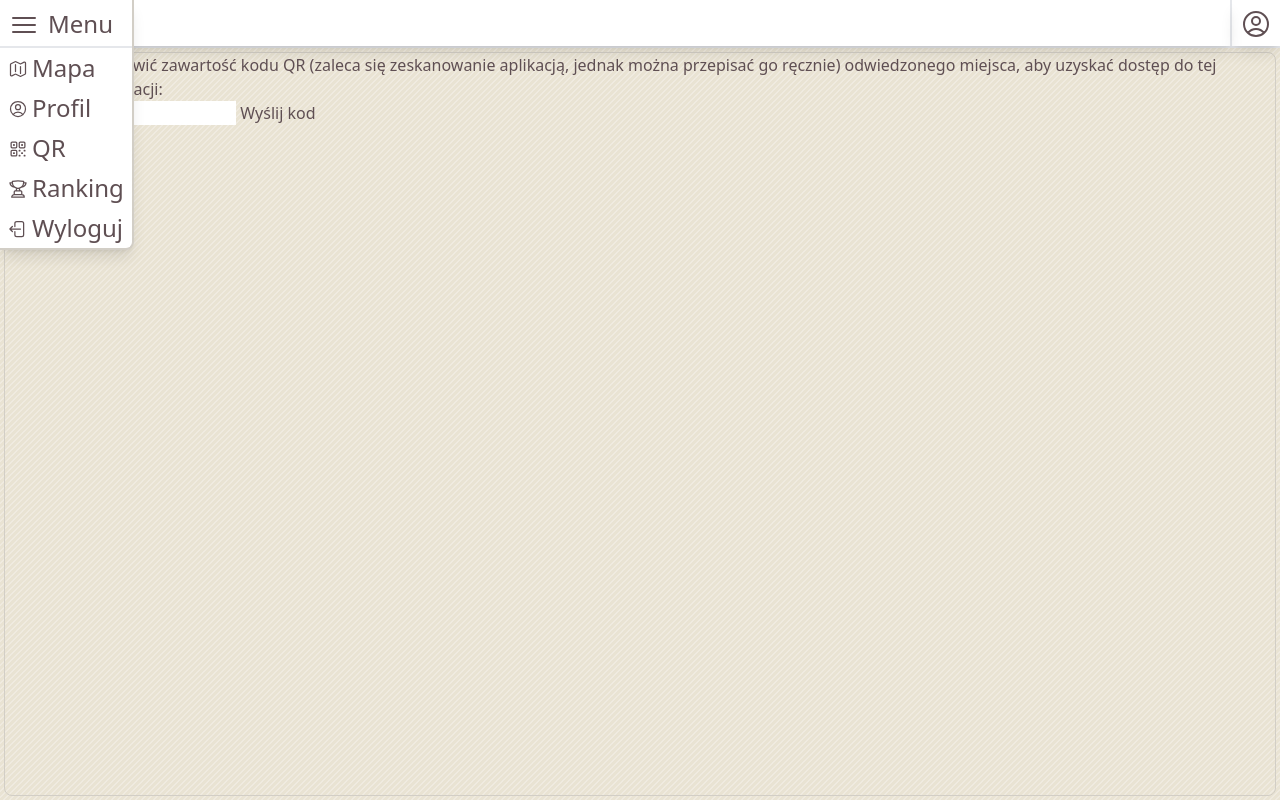
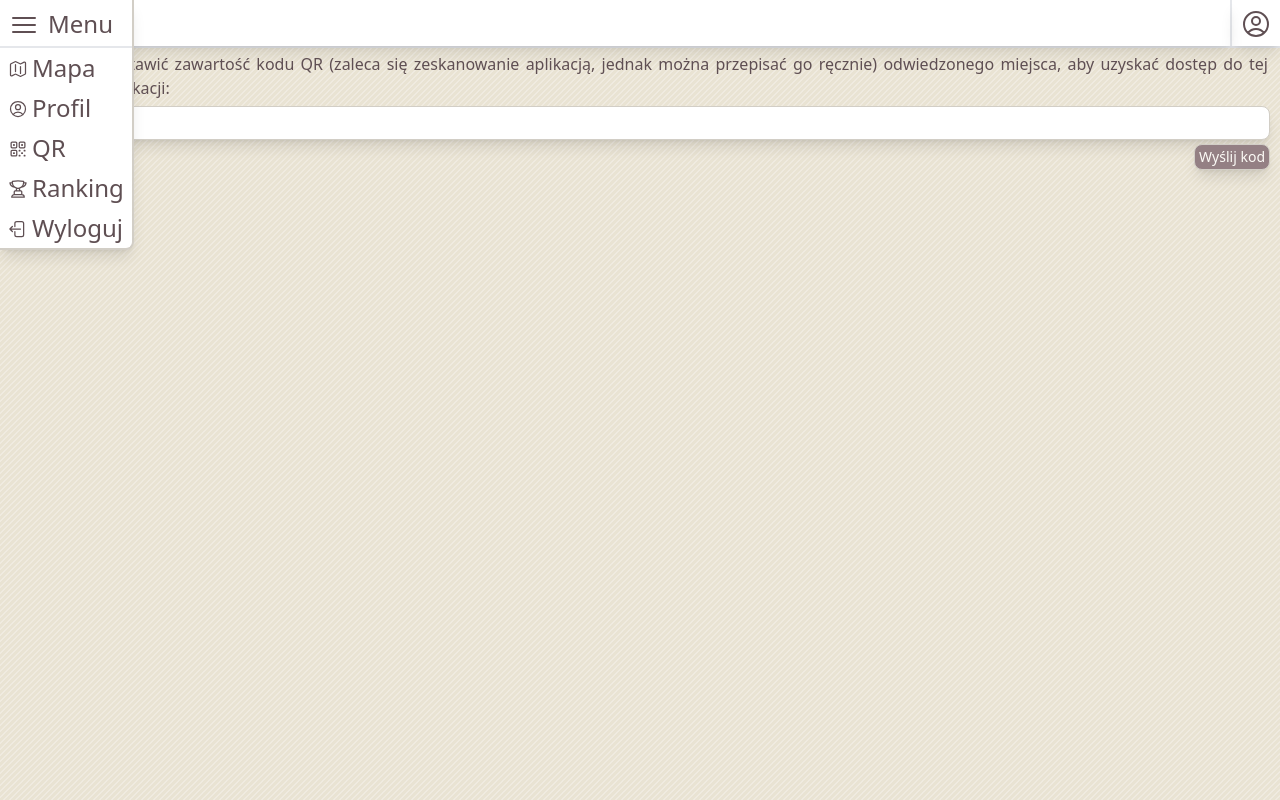
Before and after one commit to trzmjel/wroclaw-crispy-places, a Flask app: page /scanner in a window 1280 px wide. Run offline with Flask 3, Linux system fonts and the light colour scheme; the visitor is signed in with stand-in values (Sample User, id 1); style sheets or scripts are compiled from the project's sources.

Commit message:
Changed visuals

```diff
--- a/templates/scanner.html
+++ b/templates/scanner.html
@@ -11,11 +11,11 @@
     {% include 'nav_panel.html' %}
     <!-- Content -->
     <div class="h-[calc(100%-3rem)] p-1 bg-pattern-stripes">
-        <div class="h-full rounded-lg border border-[#d2cec6]">
-            Tutaj należy wstawić zawartość kodu QR (zaleca się zeskanowanie aplikacją, jednak można przepisać go ręcznie) odwiedzonego miejsca, aby uzyskać dostęp do tej lokalizacji w aplikacji:
-            <form action="/scanner" method="POST">
-                <input type="text" name="qr_code">
-                <input type="submit" value="Wyślij kod">
+        <div class="h-fit">
+            <label class="block text-justify px-2">Tutaj należy wstawić zawartość kodu QR (zaleca się zeskanowanie aplikacją, jednak można przepisać go ręcznie) odwiedzonego miejsca, aby uzyskać dostęp do tej lokalizacji w aplikacji:</label>
+            <form class="grid grid-cols-1 m-1.5" action="/scanner" method="POST">
+                <input class="border-[#d2cec6] border text-center mx-auto rounded-lg text-base p-1 focus:outline-none w-full shadow-lg mb-1" type="text" name="qr_code">
+                <input class="block ml-auto border-[#d2cec6] border text-[#FCFAF6] bg-[#948084] p-0.5 px-1 text-sm rounded-lg shadow-lg" type="submit" value="Wyślij kod">
             </form>
         </div>
     </div>
```
